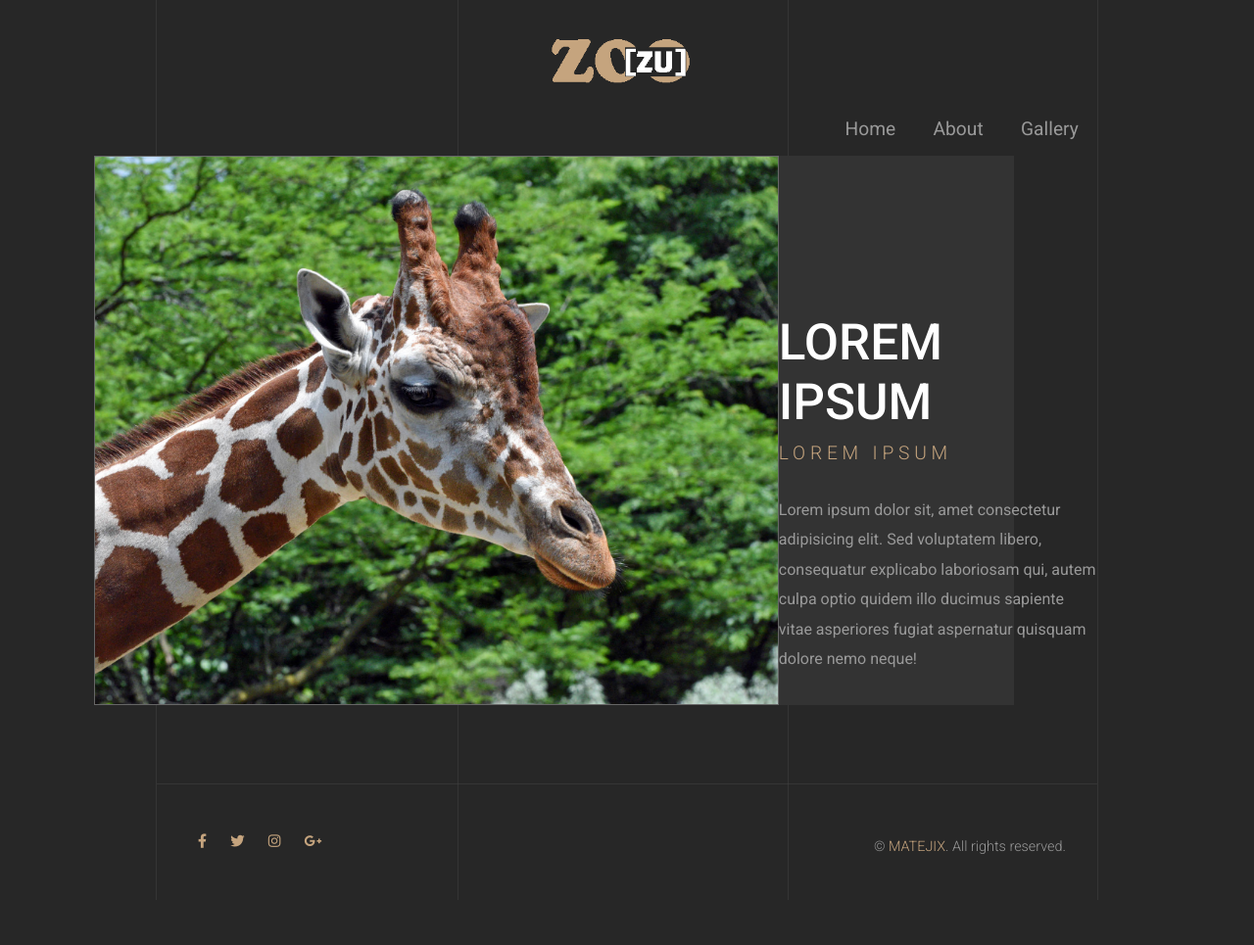
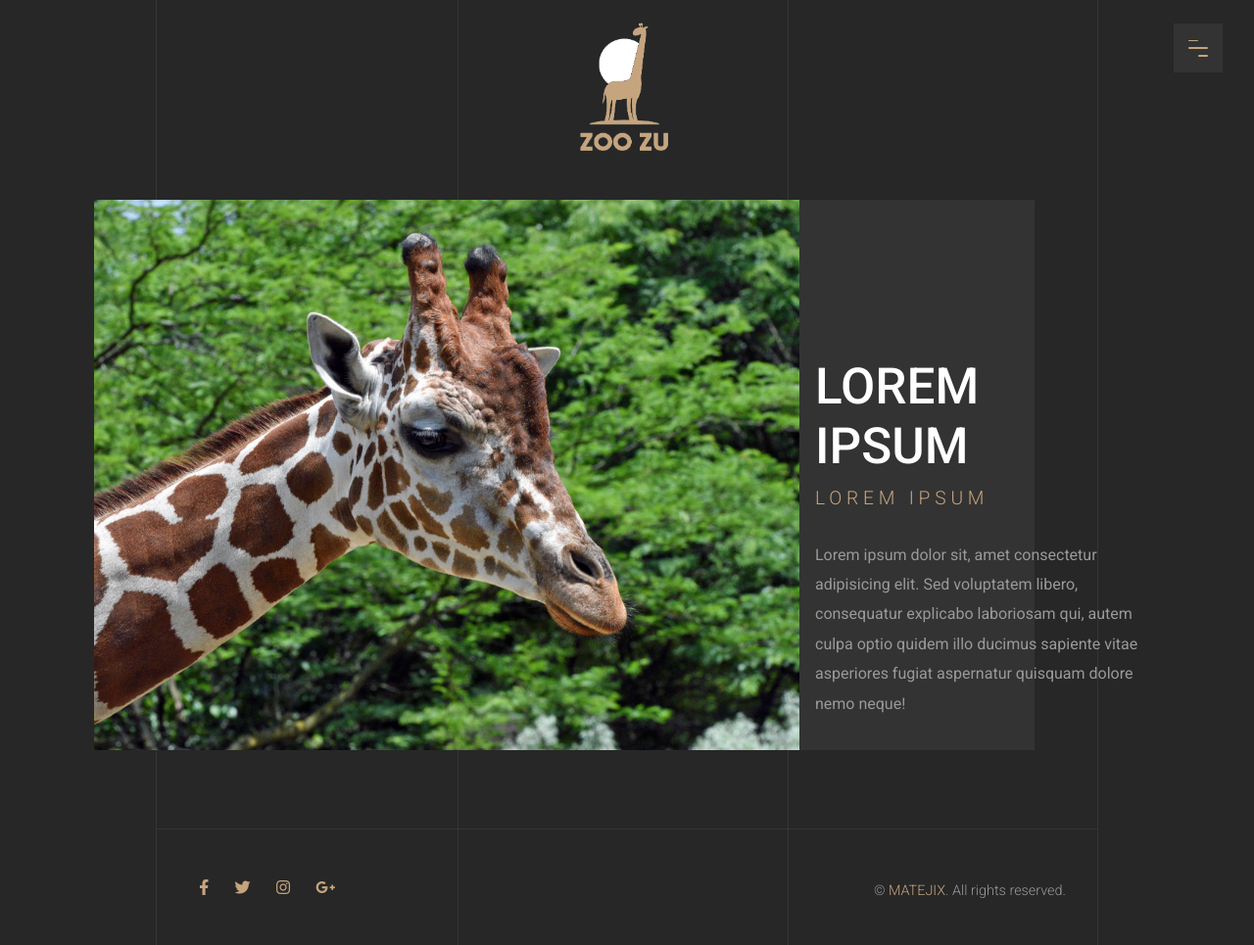
Before and after one commit to Matejix/Semestralna_praca_Matej_Juricek, a PHP site: page / in a window 1280 px wide. Shown: the whole page at 98% size. Before the commit the page ends 919 px from the top, so only its background shows below. Run offline with PHP 8.4, Linux system fonts and the light colour scheme; some libraries are stand-ins or nearby versions.

Commit message:
Adding side hamburger for menu list with js features

```diff
--- a/css/style.css
+++ b/css/style.css
@@ -1,13 +1,13 @@
-body{
+body {
   margin: 0;
   background-color: #272727;
 
   color: #999;
   font-size: 1rem;
-    font-family: 'Roboto', sans-serif;
+  font-family: "Roboto", sans-serif;
 }
 
-.wrapper{
+.wrapper {
   position: relative;
   width: 75%;
   height: 100%;
@@ -18,54 +18,57 @@ body{
   text-align: center;
 }
 
-.wrapper-middle-lines{
+.wrapper-middle-lines {
   position: absolute;
   z-index: -1;
-    left:32%;
+  left: 32%;
   width: 35%;
   height: 100%;
   border-left: 0.5px solid rgb(68, 68, 68, 0.5);
   border-right: 0.5px solid rgb(68, 68, 68, 0.5);
 }
 
-.light-orange{
-    color:#c5a47e;
+.light-orange {
+  color: #c5a47e;
   text-transform: uppercase;
 }
 
-.logo{
+.logo img {
+  width: 10em;
+  padding-bottom: 2em;
+}
+
+.menu {
+  margin-top: 0;
+  padding: 0;
+}
+
+.menu-item {
+  font-size: 1.2em;
+  margin: 0 1em;
+  list-style: none;
   padding-top: 2em;
 }
 
-.logo img{
-    width: 10em;
+.menu-item li:not(:first-child) {
+    padding-top: 2em;
   }
 
-.menu{
-    display: flex;
-    justify-content: right;
+.menu-item a:hover {
+  color: #c5a47e;
 }
 
-.menu-item{
-    font-size: 1.2em;
-    margin: 0 1em;
-    list-style: none;
-}
-.menu-item a:hover{
-    color:#c5a47e;
-}
-
-.menu-item a{
+.menu-item a {
   transition: 0.5s ease;
   text-decoration: none;
   color: #999;
 }
 
-.container{
+.container {
   display: flex;
   justify-content: space-between;
 
-    border-bottom:  0.5px solid rgb(68, 68, 68, 0.5);
+  border-bottom: 0.5px solid rgb(68, 68, 68, 0.5);
   padding-bottom: 5em;
 }
 
@@ -74,49 +77,49 @@ body{
   width: 35%;
   z-index: 2;
   margin-top: 10em;
+  margin-right: -3em;
 }
 
-.article h1{
+.article h1 {
   font-size: 3.2em;
   text-transform: uppercase;
   font-weight: 500;
-    color:#fff;
+  color: #fff;
 
   margin: 0 0 0.2em 0;
 }
 
-.article h3{
+.article h3 {
   font-size: 1.2em;
   text-transform: uppercase;
   font-weight: 300;
-    color:#c5a47e;
+  color: #c5a47e;
   letter-spacing: 0.25em;
 
   margin: 0;
 }
 
-.article p{
+.article p {
   font-weight: 400;
   line-height: 1.9em;
   z-index: 2;
   margin: 2em 0;
 }
 
-.home_picture{
+.home_picture {
   position: relative;
   height: auto;
   width: 45em;
   overflow: hidden;
   margin-left: -4em;
   box-shadow: 15em 0 #333;
-    border: 1px solid #666;
 }
 
-.home_picture:hover img{
-    transform:scale(1.05);
+.home_picture:hover img {
+  transform: scale(1.05);
 }
 
-.home_picture img{
+.home_picture img {
   position: absolute;
   top: 0;
   left: 0;
@@ -126,25 +129,112 @@ body{
   transition: 1s ease;
 }
 
-.footer{
+.footer {
   display: flex;
   justify-content: space-between;
   margin: 0 2em;
   padding: 2.5em 0 2em 0;
 }
 
-.social_icons i:hover{
+.social_icons i:hover {
   cursor: pointer;
-    color:#f8d4ab;
+  color: #f8d4ab;
 }
 
-.social_icons i{
+.social_icons i {
   transition: 0.5s ease;
-    font-size: .9em;
+  font-size: 1em;
   padding: 0.7em;
 }
 
-.copyright{
-    font-size: .9em;
+.copyright {
+  font-size: 0.9em;
   font-weight: 300;
 }
+
+.button-menu-wrapper{
+    position: fixed;
+    box-sizing: border-box;
+    right: 2em;
+    top: 1.5em;
+    width: 50px;
+    height: 50px;
+    padding: 15px;
+    background-color: #333;
+    z-index: 60;
+}
+.hamburger{
+    background: none;
+    border:none;
+    width: 100%;
+    height: 100%;
+    padding: 0;
+    cursor: pointer;
+}
+.hamburger .hamburger-line{
+    background-color: #c5a47e;
+    border-radius: 4px;
+    display: block;
+    height: 2px;
+    transition: transform 330ms cubic-bezier(.54, -.81, .57, .57), -webkit-transform 330ms cubic-bezier(.54, -.81, .57, .57);
+}
+
+.hamburger .hamburger-line.middle{
+    margin: 6px 0;
+    width: 100%;
+}
+
+.hamburger .hamburger-line.top-left,.hamburger .hamburger-line.bottom-right{
+    width: 50%;
+    height: 1.5px;
+}
+
+.hamburger .hamburger-line.bottom-right{
+    margin: 0 0 0 auto;
+}
+
+.hamburger.active .hamburger-line.middle{
+    transform: rotate(-45deg);
+}
+.hamburger.active .hamburger-line.top-left,.hamburger.active .hamburger-line.bottom-right{
+
+    height: 2px;
+}
+.hamburger.active .hamburger-line.top-left{
+    transform: rotate(45deg) translate(3px,2px);
+}
+.hamburger.active .hamburger-line.bottom-right{
+    transform: rotate(45deg) translate(-3px,-2px);
+}
+
+.side-menu{
+    position: fixed;
+    right: 0;
+    top: 0;
+    min-height: 100vh;
+    background-color: #272727;
+    width: 300px;
+    z-index: 55;
+    transform: translateX(100%);
+    padding-top: 150px;
+    transition: 0.5s cubic-bezier(0.4, 0, 0.2, 1);
+}
+.side-menu.open{
+    transform: translateX(0);
+}
+.side-menu-shade{
+    background-color: rgba(0, 0, 0, .6);
+    position: fixed;
+    right: 0;
+    top: 0;
+    width: 100%;
+    height: 100%;
+    opacity: 0;
+    visibility: hidden;
+    z-index: 50;
+    transition: 0.3s ease-out;
+}
+.side-menu-shade.open{
+    visibility: visible;
+    opacity: 1;
+}
--- a/index.html
+++ b/index.html
@@ -15,15 +15,28 @@
 
 
     <div class="wrapper">
+        <div class="button-menu-wrapper">
+            <button class="hamburger" type="button" id="hamburger-button">
+                  <span class="hamburger-line top-left"></span>
+                  <span class="hamburger-line middle"></span>
+                  <span class="hamburger-line bottom-right"></span>
+              </button>
+        </div>
+
+        <div class="side-menu">
+            <ul class="menu">
+                <li class="menu-item"><a href="#">Home</a></li>
+                <li class="menu-item"><a href="#">About</a></li>
+                <li class="menu-item"><a href="#">Gallery</a></li>
+            </ul>
+        </div>
+        <div class="side-menu-shade"></div>
+
         <div class="wrapper-middle-lines"></div>
                 <div class="logo">
-                    <a href="#"><img src="./img/logo.png" alt="Logo Zoo zu"></a>
+                    <a href="#"><img src="./img/logo2.png" alt="Logo Zoo zu"></a>
                 </div>
-                <ul class="menu">
-                    <li class="menu-item"><a href="#">Home</a></li>
-                    <li class="menu-item"><a href="#">About</a></li>
-                    <li class="menu-item"><a href="#">Gallery</a></li>
-                </ul>
+
             <div class="container">
                 <div class="home_picture">
                     <img src="./img/home_picture.jpg" alt="picture of giraffe">
@@ -57,5 +70,6 @@
                 </div>
             </div>
         </div>
+        <script src="./js/main.js"></script>
     </body>
 </html>
--- /dev/null
+++ b/js/main.js
@@ -0,0 +1,16 @@
+
+let hamburgerBtn = document.getElementById('hamburger-button');
+let sideMenu = document.querySelector('.side-menu');
+let sideMenuShade = document.querySelector('.side-menu-shade');
+
+hamburgerBtn.addEventListener('click',()=>{
+    hamburgerBtn.classList.toggle('active');
+    sideMenu.classList.toggle('open');
+    sideMenuShade.classList.toggle('open');
+})
+
+sideMenuShade.addEventListener('click',()=>{
+    hamburgerBtn.classList.remove('active');
+    sideMenu.classList.remove('open');
+    sideMenuShade.classList.remove('open');
+});
```
Also changed, not shown: img/logo.png, img/logo2.png (added). Lines whose indentation alone changed are shown as unchanged.
